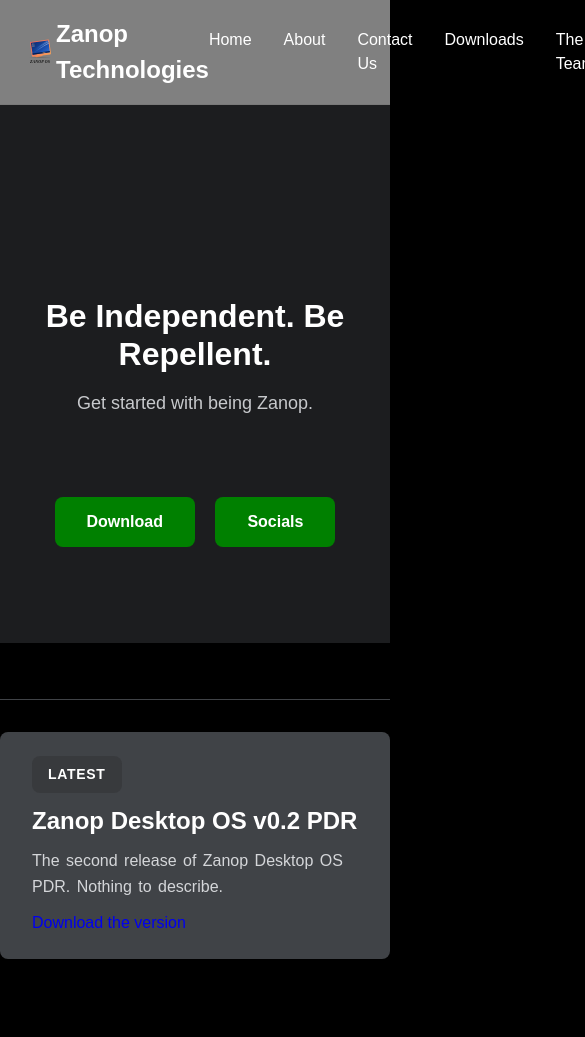
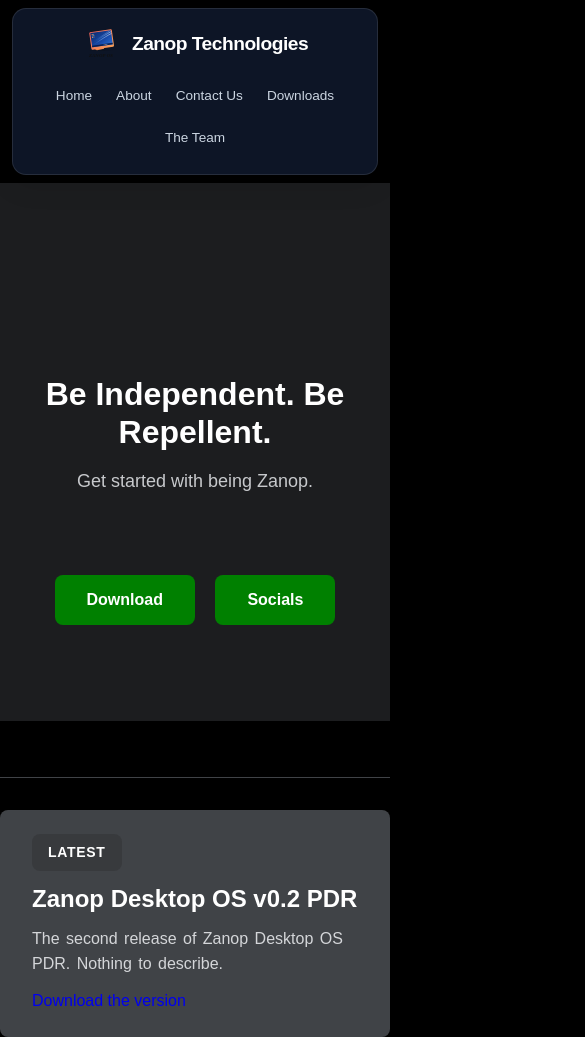
Before and after one commit to Bashamega/zanop-website, a plain HTML site: page index.html in a window 390 px wide. Shown: the whole page, 585 px wide, since content can reach past the window. Before the commit the page ends 959 px from the top, so only its background shows below. Drawn offline with Linux system fonts and the light colour scheme; a web font is replaced by a local one.

Commit message:
Refactor navigation structure by replacing header with custom site-navbar component across multiple pages and add navigation script. Update header styles for improved responsiveness and aesthetics.

```diff
--- a/index.html
+++ b/index.html
@@ -12,19 +12,10 @@
         <link rel="stylesheet" href="styles/header.css">
         <link rel="stylesheet" href="styles/cta.css">
         <link rel="stylesheet" href="styles/interactive.css">
+        <script src="js/nav.js" defer></script>
     </head>
     <body>
-        <header class="main">
-            <img id="h-img" src="assets/logo.svg" alt="Zanop Technologies Logo">
-            <h2>Zanop Technologies</h2>
-            <nav class="list">
-                <a href="index.html">Home</a>
-                <a href="about.html">About</a>
-                <a href="contact.html">Contact Us</a>
-                <a href="downloads.html">Downloads</a>
-                <a href="team.html">The Team</a>
-            </nav>
-        </header>
+        <site-navbar></site-navbar>
         <section class="cta-sect">
             <div class="cta-text">
                 <br>
--- /dev/null
+++ b/js/nav.js
@@ -0,0 +1,29 @@
+
+class SiteNavbar extends HTMLElement {
+  connectedCallback() {
+    this.innerHTML = `
+            <header class="main">
+                <a href="/" id="logo">
+                    <img id="h-img" src="assets/logo.svg" alt="Zanop Technologies Logo">
+                    <h2>Zanop Technologies</h2>
+                </a>
+                <nav class="list">
+                    <a href="/">Home</a>
+                    <a href="about.html">About</a>
+                    <a href="contact.html">Contact Us</a>
+                    <a href="downloads.html">Downloads</a>
+                    <a href="team.html">The Team</a>
+                </nav>
+            </header>
+      `;
+    const currentPage = location.pathname.split("/").pop() || "/";
+
+    this.querySelectorAll("nav a").forEach((link) => {
+      if (link.getAttribute("href") === currentPage) {
+        link.setAttribute("aria-current", "page");
+      }
+    });
+  }
+}
+
+customElements.define("site-navbar", SiteNavbar);
--- a/styles/header.css
+++ b/styles/header.css
@@ -6,46 +6,147 @@
 
 header.main {
   position: sticky;
-    top: 0;
+  top: 16px;
   z-index: 1000;
-    width: 100%;
-    background-color: grey;
-    backdrop-filter: blur(12px);
-    -webkit-backdrop-filter: blur(12px);
-    border-bottom: 1px solid rgba(0, 0, 0, 0.06);
-    transition: all 0.3s ease;
+
+  width: calc(100% - 48px);
   max-width: 1200px;
-    margin: 0 auto;
-    padding: 16px 24px;
+  margin: 16px auto;
+
+  padding: 14px 28px;
+
   display: flex;
   align-items: center;
   justify-content: space-between;
+  gap: 32px;
+
+  background: rgba(15, 23, 42, 0.92);
+  backdrop-filter: blur(16px);
+  -webkit-backdrop-filter: blur(16px);
+
+  border: 1px solid rgba(255, 255, 255, 0.1);
+  border-radius: 18px;
+
+  box-shadow: 0 8px 30px rgba(0, 0, 0, 0.12);
+
+  transition:
+    background-color 0.3s ease,
+    box-shadow 0.3s ease;
 }
 
-img#h-img {
-    height: 32px;
-    width: auto;
-    display: block;
+/* Logo and brand */
+header.main > a {
+  display: flex;
+  align-items: center;
+  gap: 12px;
+  flex-shrink: 0;
 }
 
-header h2 {
-    text-align: left;
+header.main #h-img {
+  width: 38px;
+  height: 38px;
+  object-fit: contain;
 }
 
-header nav.list {
-    display: flex;
-    list-style: none;
-    gap: 32px;
+header.main h2 {
+  color: #fff;
+  font-size: 1.2rem;
+  font-weight: 700;
+  letter-spacing: -0.5px;
+  white-space: nowrap;
 }
 
-header#nav-link {
-    font-size: 15px;
-    font-weight: 500;
-    color: white;
-    text-decoration: none;
-    transition: color 0.2s ease;
+/* Navigation */
+header.main nav.list {
+  display: flex;
+  align-items: center;
+  justify-content: flex-end;
+  gap: 8px;
 }
 
-nav.list a {
-    color: white;
+header.main nav a {
+  position: relative;
+  padding: 10px 14px;
+
+  color: #cbd5e1;
+  text-decoration: none;
+
+  font-size: 0.95rem;
+  font-weight: 500;
+  white-space: nowrap;
+
+  border-radius: 10px;
+
+  transition:
+    color 0.2s ease,
+    background-color 0.2s ease;
 }
+
+header.main nav a:hover {
+  color: #fff;
+  background: rgba(255, 255, 255, 0.08);
+}
+
+header.main nav a[aria-current="page"] {
+  color: #fff;
+  background: rgba(59, 130, 246, 0.16);
+  font-weight: 600;
+}
+
+header.main nav a[aria-current="page"]::after {
+  content: "";
+  position: absolute;
+  bottom: 4px;
+  left: 14px;
+  right: 14px;
+
+  height: 2px;
+  background: #60a5fa;
+  border-radius: 2px;
+}
+
+/* Keyboard accessibility */
+header.main nav a:focus-visible {
+  outline: 2px solid #60a5fa;
+  outline-offset: 3px;
+}
+
+/* Responsive */
+@media (max-width: 850px) {
+  header.main {
+    flex-direction: column;
+    gap: 14px;
+    padding: 16px;
+  }
+
+  header.main nav.list {
+    width: 100%;
+    justify-content: center;
+    flex-wrap: wrap;
+  }
+}
+
+@media (max-width: 480px) {
+  header.main {
+    width: calc(100% - 24px);
+    top: 8px;
+    margin: 8px auto;
+    border-radius: 14px;
+  }
+
+  header.main nav.list {
+    gap: 4px;
+  }
+
+  header.main nav a {
+    padding: 9px 10px;
+    font-size: 0.85rem;
+  }
+}
+
+@media (prefers-reduced-motion: reduce) {
+  header.main,
+  header.main nav a {
+    transition: none;
+  }
+}
```
Also changed, not shown: 404.html (+2 -11 lines), about.html (+2 -11 lines), contact.html (+2 -11 lines), downloads.html (+2 -11 lines), socials.html (+2 -11 lines), team.html (+2 -11 lines). Lines whose indentation alone changed are shown as unchanged.
